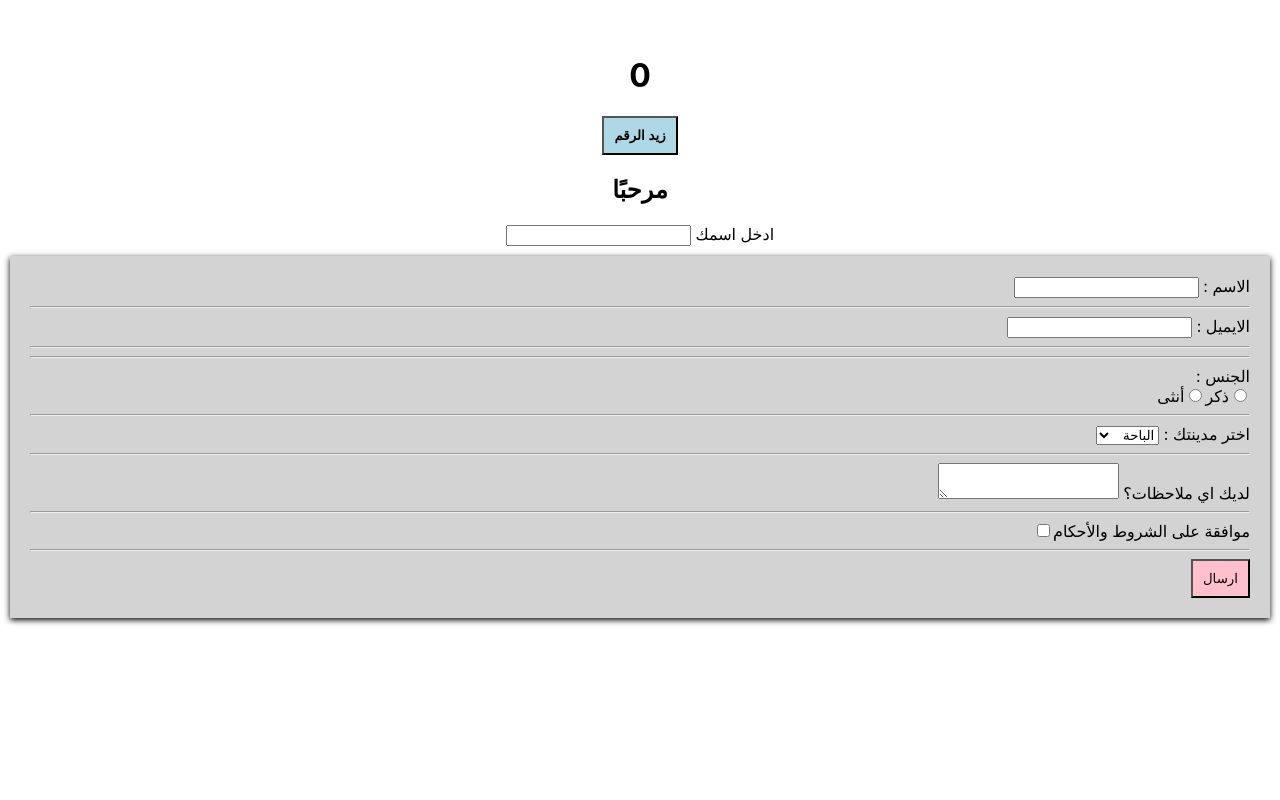
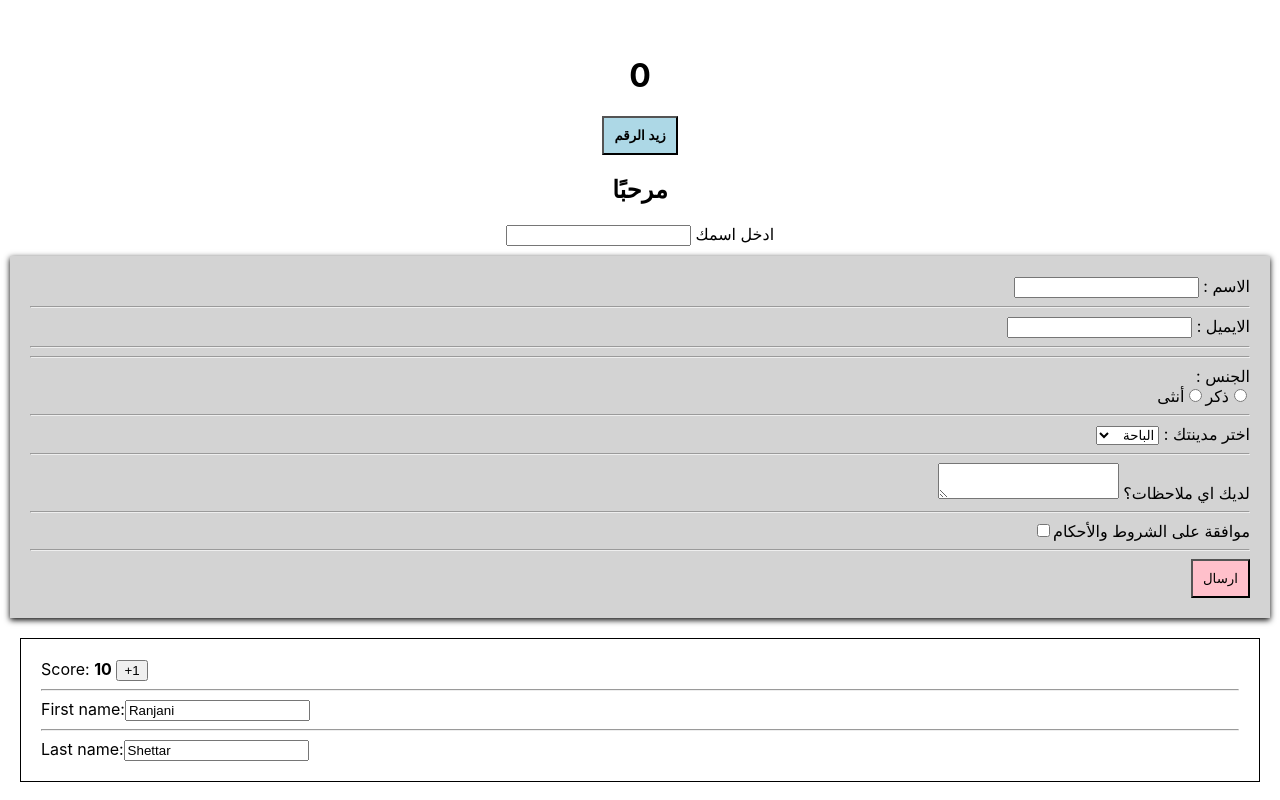
Before and after one commit to FatimaALzahrani/React-app, a React (Create React App) app: page / in a window 1280 px wide. Shown: the part 1020-1820 px from the top of the page. Before the commit the page ends 1648 px from the top, so only its background shows below. Built offline with nearby package versions, Linux system fonts and the light colour scheme.

Commit message:
Update Object State Challenge

```diff
--- a/src/App.js
+++ b/src/App.js
@@ -7,6 +7,7 @@ import { useState } from "react";
 import { State } from "./State";
 import InputState from "./InputState";
 import Form from "./Form";
+import Scoreboard from "./Score";
 
 function App() {
   const Posts = [
@@ -46,6 +47,7 @@ function App() {
       {State(num, changeNum)}
       <InputState />
       <Form />
+      <Scoreboard />
     </div>
   );
 }
--- /dev/null
+++ b/src/Score.js
@@ -0,0 +1,49 @@
+import { useState } from "react";
+
+export default function Scoreboard() {
+  const [player, setPlayer] = useState({
+    firstName: "Ranjani",
+    lastName: "Shettar",
+    score: 10,
+  });
+
+  function handlePlusClick() {
+    setPlayer({
+      ...player,
+      score: player.score + 1,
+    });
+  }
+
+  function handleFirstNameChange(e) {
+    setPlayer({
+      ...player,
+      firstName: e.target.value,
+    });
+  }
+
+  function handleLastNameChange(e) {
+    setPlayer({
+      ...player,
+      lastName: e.target.value,
+    });
+  }
+
+  return (
+    <div style={{ padding: "20px", margin: "20px", border: "solid black 1px" }}>
+      <label>
+        Score: <b>{player.score}</b>{" "}
+        <button onClick={handlePlusClick}>+1</button>
+      </label>
+      <hr />
+      <label>
+        First name:
+        <input value={player.firstName} onChange={handleFirstNameChange} />
+      </label>
+      <hr />
+      <label>
+        Last name:
+        <input value={player.lastName} onChange={handleLastNameChange} />
+      </label>
+    </div>
+  );
+}
```
